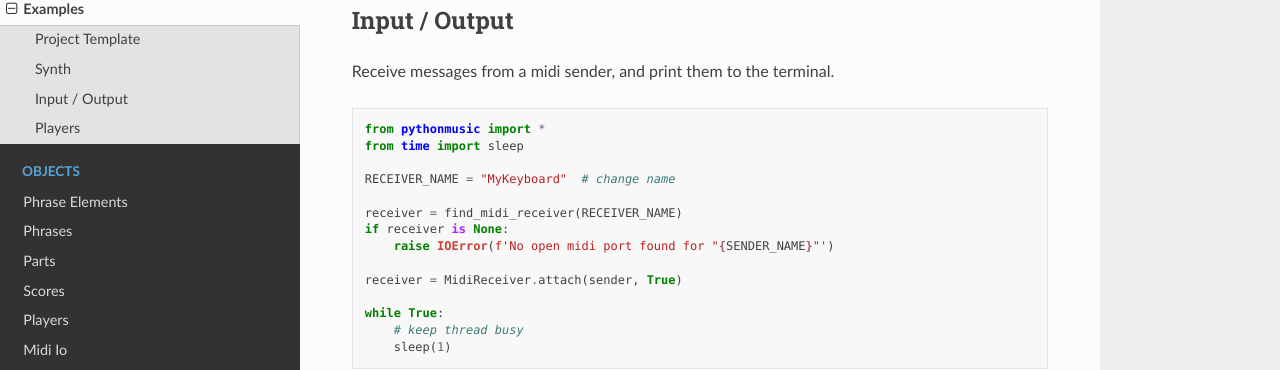
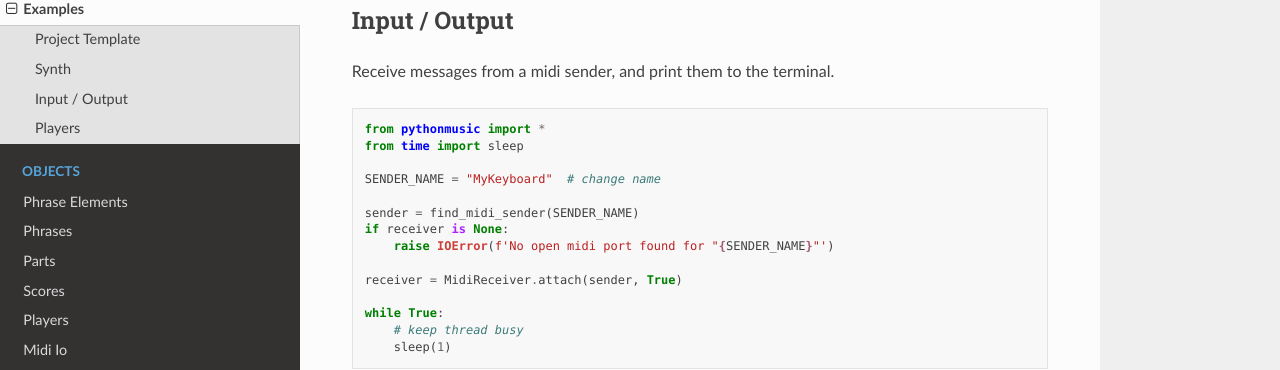
Before and after one commit to flreuss/pythonmusic, a Sphinx documentation site: the page built from docs/intro/examples.rst, in a window 1280 px wide and 900 px high, scrolled down 1348 px. Shown: the part 88-458 px from the top of the window. Built offline with Sphinx 7.4.7 and the Read the Docs theme 2.0.0, drawn with Linux system fonts in a browser that asks for light colours.

Commit message:
Update examples.rst

```diff
--- a/docs/intro/examples.rst
+++ b/docs/intro/examples.rst
@@ -85,9 +85,9 @@ Receive messages from a midi sender, and print them to the terminal.
     from pythonmusic import *
     from time import sleep
 
-    RECEIVER_NAME = "MyKeyboard"  # change name
+    SENDER_NAME = "MyKeyboard"  # change name
 
-    receiver = find_midi_receiver(RECEIVER_NAME)
+    sender = find_midi_sender(SENDER_NAME)
     if receiver is None:
         raise IOError(f'No open midi port found for "{SENDER_NAME}"')
 
```
